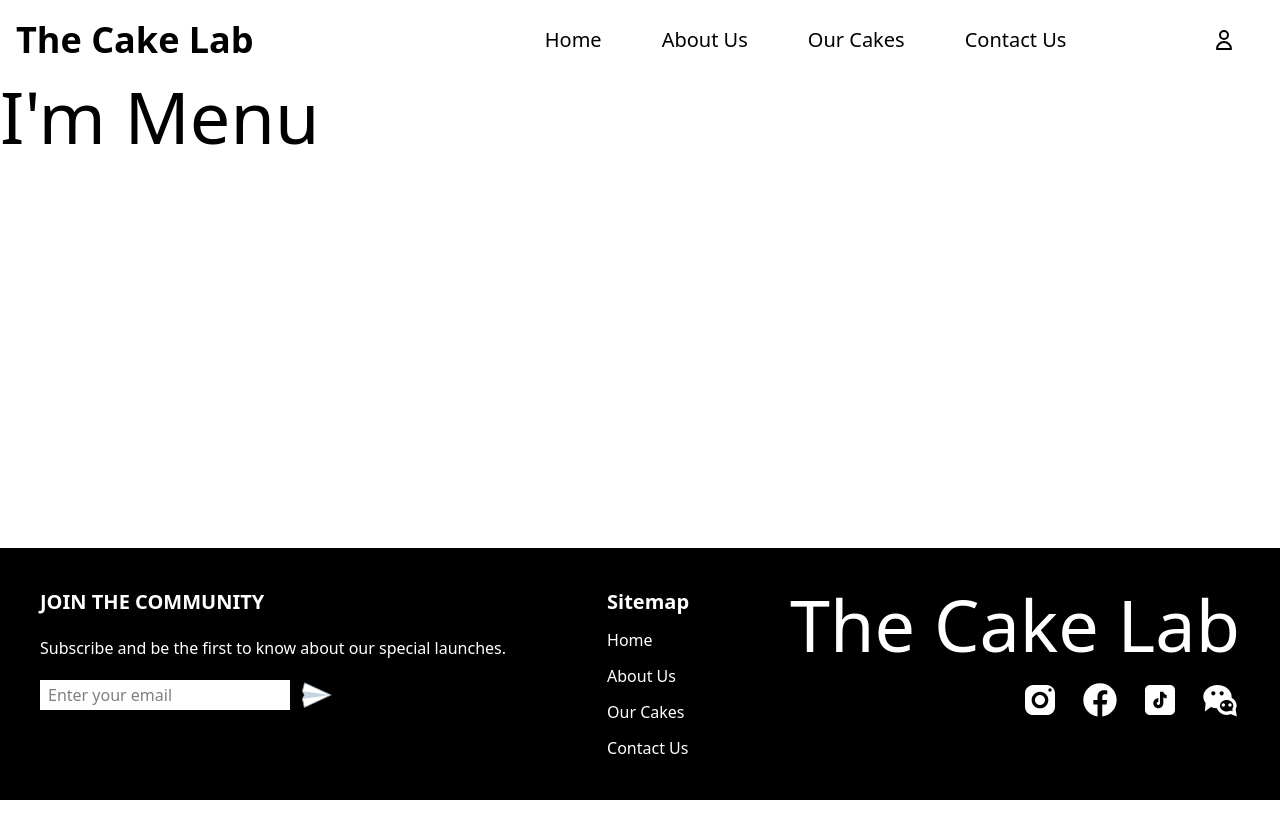
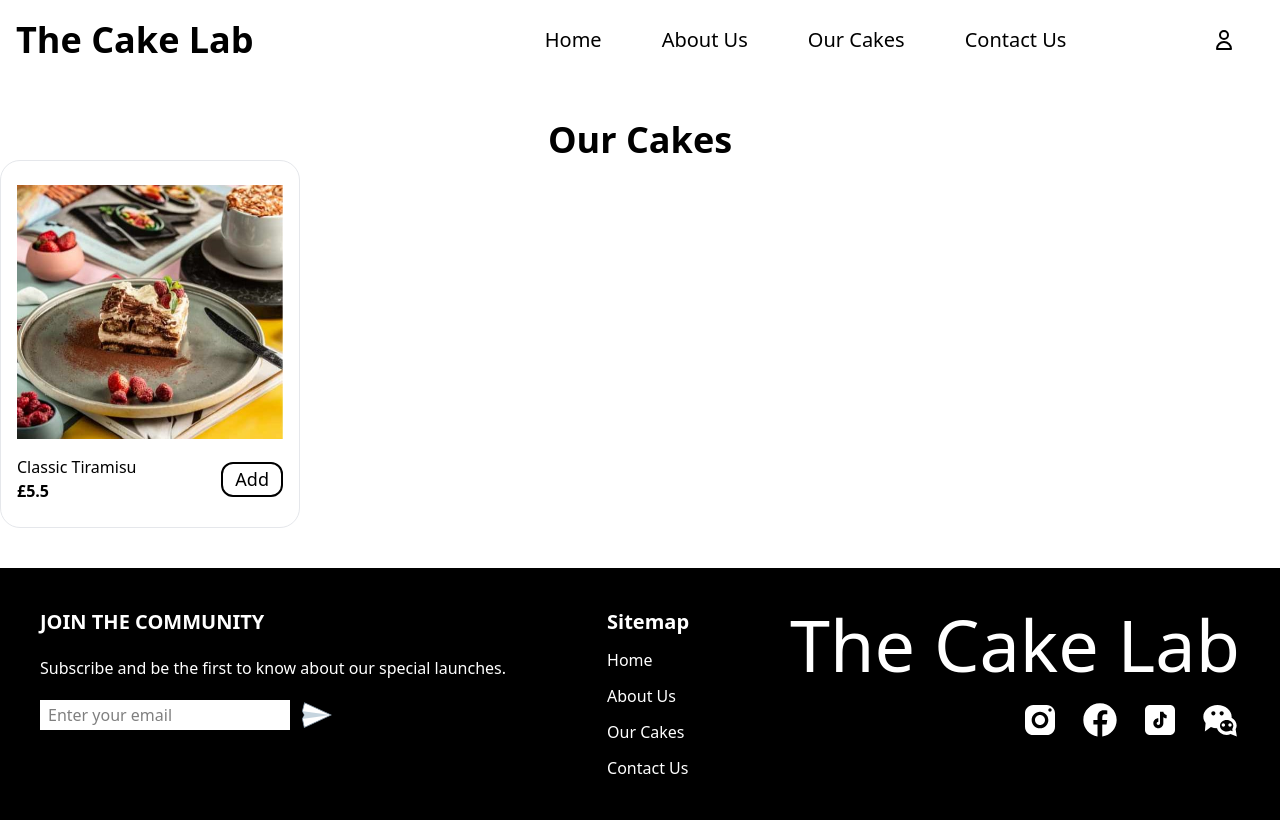
Before and after one commit to qinangao/cake-shop, a React (Vite) app: page /menu in a window 1280 px wide. Built offline with nearby package versions, Linux system fonts and the light colour scheme.

Commit message:
feat: implement Menu and MenuItem components for cake display

```diff
--- a/src/features/menu/Menu.tsx
+++ b/src/features/menu/Menu.tsx
@@ -1,5 +1,13 @@
+import MenuItem from "./MenuItem";
 function Menu() {
-  return <div className="text-7xl">I'm Menu</div>;
+  return (
+    <div className="py-10">
+      <h2 className="text-4xl font-semibold text-center">Our Cakes</h2>
+      <div>
+        <MenuItem />
+      </div>
+    </div>
+  );
 }
 
 export default Menu;
--- /dev/null
+++ b/src/features/menu/MenuItem.tsx
@@ -0,0 +1,17 @@
+import Button from "../../UI/components/Button";
+function MenuItem() {
+  return (
+    <div className="w-[300px] border-1 border-gray-200 px-4 py-6 rounded-[20px]">
+      <img src="/assets/cakes/image-tiramisu-desktop.jpg" alt="" />
+      <div className="flex items-center justify-between pt-4">
+        <div>
+          <p>Classic Tiramisu</p>
+          <p className="font-semibold">£5.5</p>
+        </div>
+        <Button>Add</Button>
+      </div>
+    </div>
+  );
+}
+
+export default MenuItem;
```
